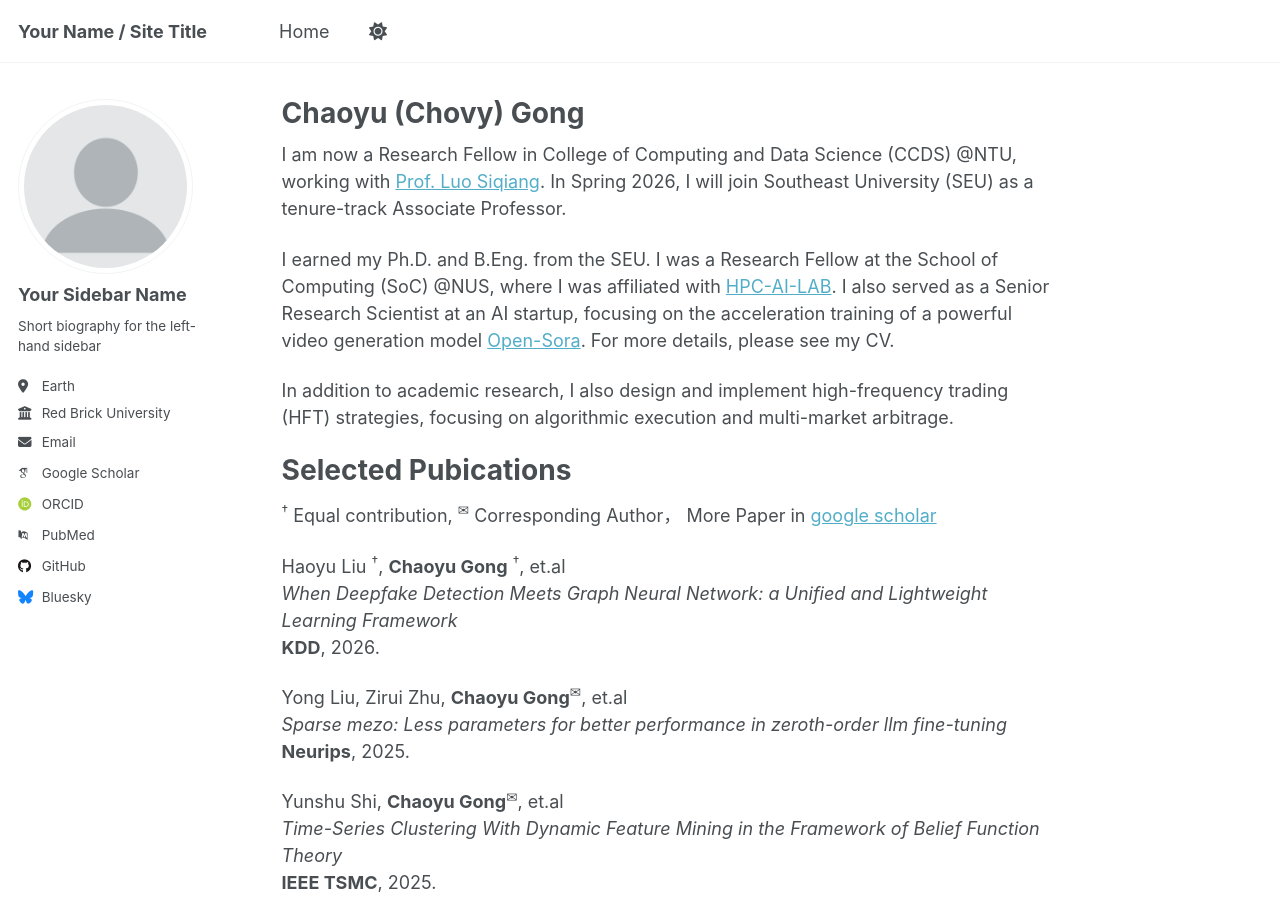
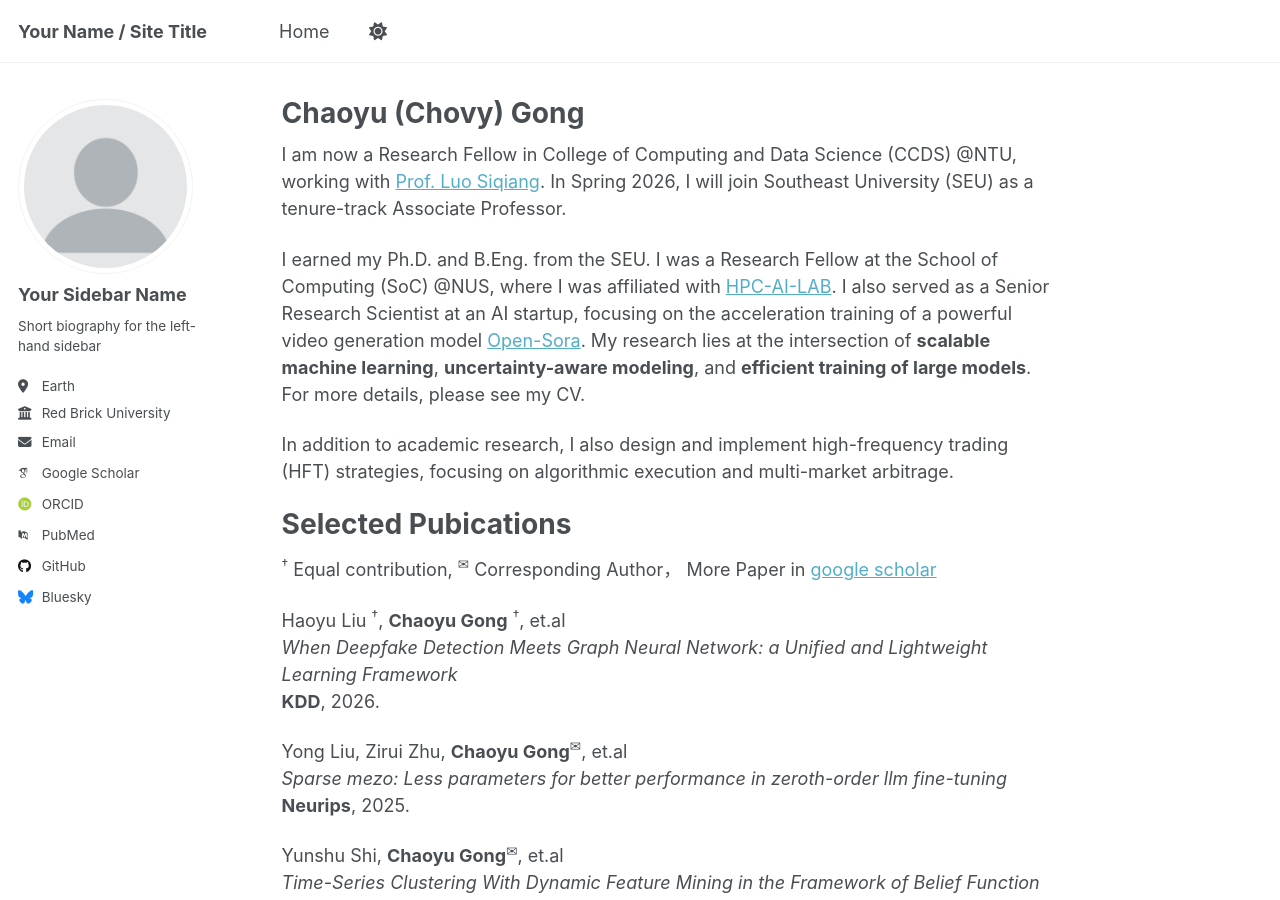
Before and after one commit to doushijihui/Chovy-Gong, a Jekyll site: the page built from _pages/about.md, in a window 1280 px wide and 900 px high. Built offline with Jekyll 4.4.1, drawn with Linux system fonts in a browser that asks for light colours; some web fonts are replaced; a script that is not in the unit is left out.

Commit message:
Update about.md

```diff
--- a/_pages/about.md
+++ b/_pages/about.md
@@ -9,7 +9,7 @@ redirect_from:
 
 I am now a Research Fellow in College of Computing and Data Science (CCDS) @NTU, working with [Prof. Luo Siqiang](https://siqiangluo.com/). In Spring 2026, I will join Southeast University (SEU) as a tenure-track Associate Professor.
 
-I earned my Ph.D. and B.Eng. from the SEU. I was a Research Fellow at the School of Computing (SoC) @NUS, where I was affiliated with [HPC-AI-LAB](https://ai.comp.nus.edu.sg/). I also served as a Senior Research Scientist at an AI startup, focusing on the acceleration training of a powerful video generation model [Open-Sora](https://huggingface.co/hpcai-tech/Open-Sora-v2).  For more details, please see my CV.
+I earned my Ph.D. and B.Eng. from the SEU. I was a Research Fellow at the School of Computing (SoC) @NUS, where I was affiliated with [HPC-AI-LAB](https://ai.comp.nus.edu.sg/). I also served as a Senior Research Scientist at an AI startup, focusing on the acceleration training of a powerful video generation model [Open-Sora](https://huggingface.co/hpcai-tech/Open-Sora-v2).  My research lies at the intersection of **scalable machine learning**, **uncertainty-aware modeling**, and **efficient training of large models**. For more details, please see my CV.
 
 In addition to academic research, I also design and implement high-frequency trading (HFT) strategies, focusing on algorithmic execution and multi-market arbitrage.
 
```
